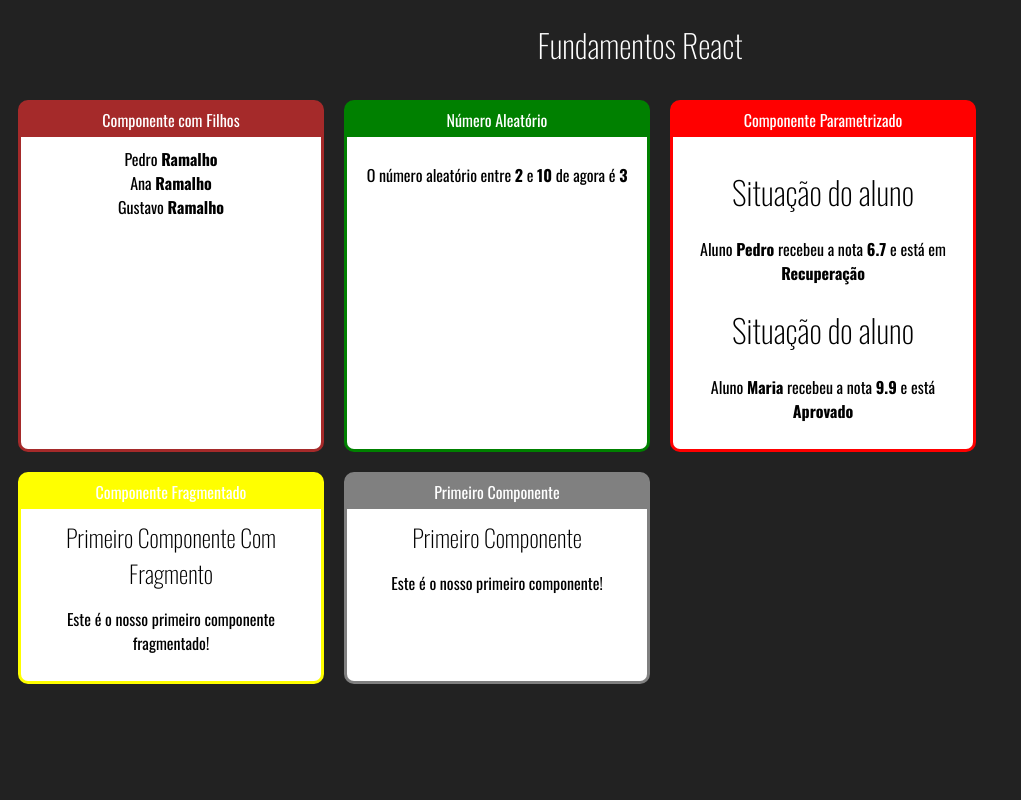
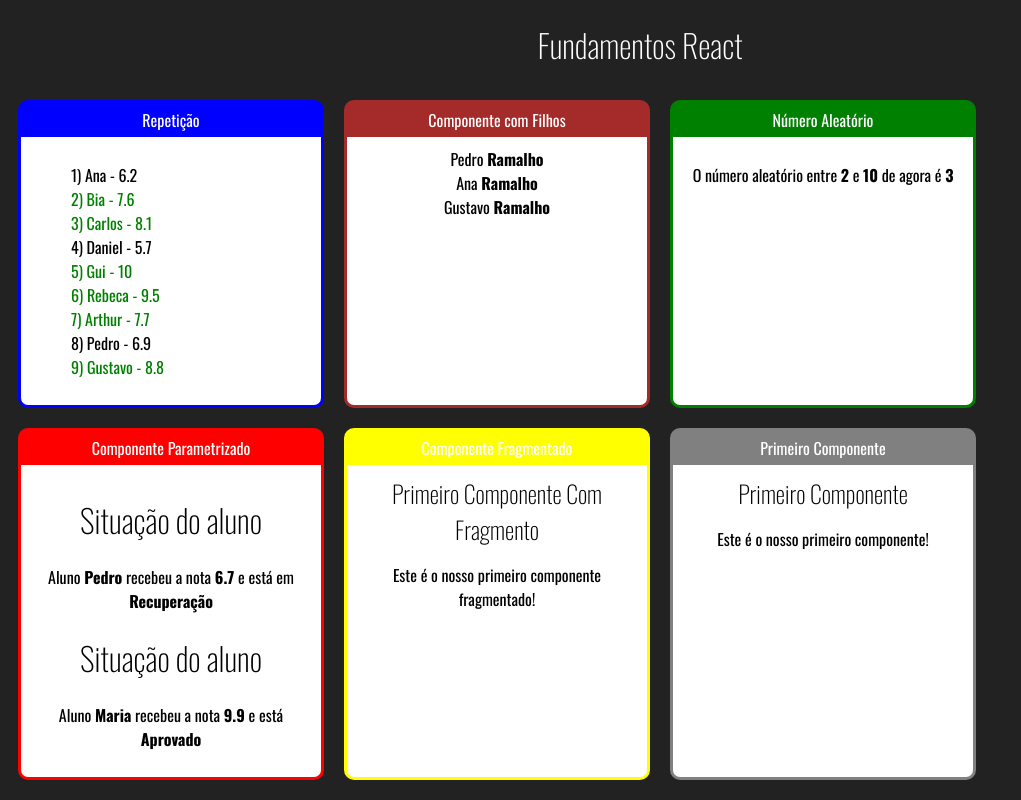
Before and after one commit to ricardojrm/react-redux.udemy, a React (Create React App) app in the folder fundamentos-react/: page / in a window 1280 px wide. Shown: the whole page, without its empty margins (0-1021 px from the left). Built offline with nearby package versions, Linux system fonts and the light colour scheme.

Commit message:
Aula 27: Repetição

```diff
--- a/fundamentos-react/src/App.jsx
+++ b/fundamentos-react/src/App.jsx
@@ -7,6 +7,7 @@ import NumeroAleatorio from './components/basics/UINumeroAleatorio'
 import UICard from './components/ui/UICard';
 import Familia from './components/basics/Familia'
 import MembroFamilia from './components/basics/FamiliaMembro';
+import ListaAlunos from './components/repeticao/ListaAlunos';
 
 export default function App( props )
 {
@@ -14,6 +15,9 @@ export default function App( props )
         <div id="app">
             <h1>Fundamentos React</h1>
             <div id="cards">
+                <UICard titulo="Repetição" color="blue">
+                    <ListaAlunos />
+                </UICard>
                 <UICard titulo="Componente com Filhos" color="brown">
                     <Familia sobrenome="Ramalho">
                         <MembroFamilia nome="Pedro" />
--- /dev/null
+++ b/fundamentos-react/src/components/repeticao/ListaAlunos.css
@@ -0,0 +1,10 @@
+ul.notas
+{
+    list-style: none;
+    text-align: left;
+}
+
+ul.notas li.aprovado
+{
+    color: green;
+}
--- /dev/null
+++ b/fundamentos-react/src/components/repeticao/ListaAlunos.jsx
@@ -0,0 +1,21 @@
+import './ListaAlunos.css';
+import React from 'react';
+import alunos from '../../data/alunos';
+
+export default function ListaAlunos()
+{
+    console.log( alunos );
+    const doConvert = function( aluno, idx )
+    {
+        const styleClass = (aluno.nota >= 7) ? "aprovado" : "reprovado";
+        return (<li key={aluno.id} id={"aluno-"+aluno.id} className={styleClass}>{aluno.id}) {aluno.nome} - {aluno.nota}</li>);
+    };
+
+    return (
+        <React.Fragment>
+            <ul id="curso-react-redux" className="notas">
+                {alunos.map( doConvert )}
+            </ul>
+        </React.Fragment>
+    );
+}
--- /dev/null
+++ b/fundamentos-react/src/data/alunos.js
@@ -0,0 +1,11 @@
+export default [
+    { id: 1, nome: "Ana", nota: 6.2 },
+    { id: 2, nome: "Bia", nota: 7.6 },
+    { id: 3, nome: "Carlos", nota: 8.1 },
+    { id: 4, nome: "Daniel", nota: 5.7 },
+    { id: 5, nome: "Gui", nota: 10 },
+    { id: 6, nome: "Rebeca", nota: 9.5 },
+    { id: 7, nome: "Arthur", nota: 7.7 },
+    { id: 8, nome: "Pedro", nota: 6.9 },
+    { id: 9, nome: "Gustavo", nota: 8.8 },
+];
```
